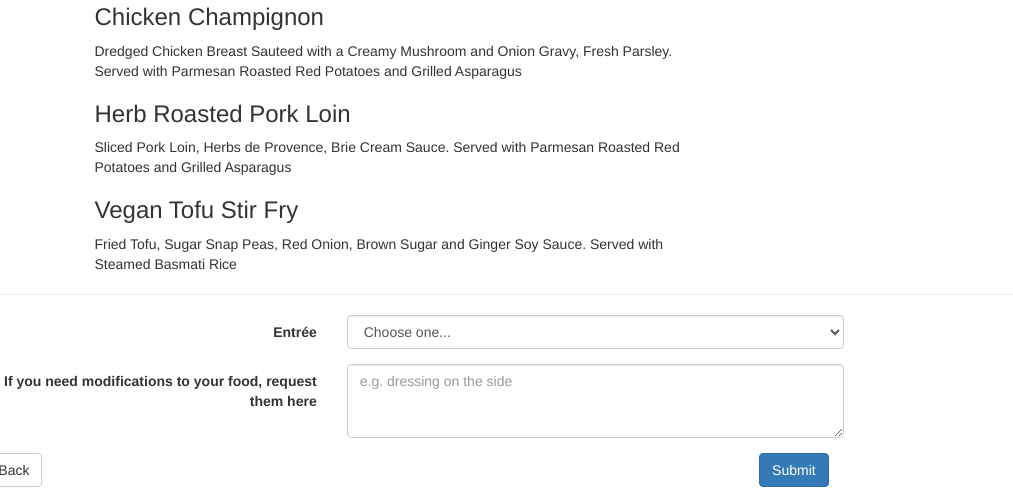
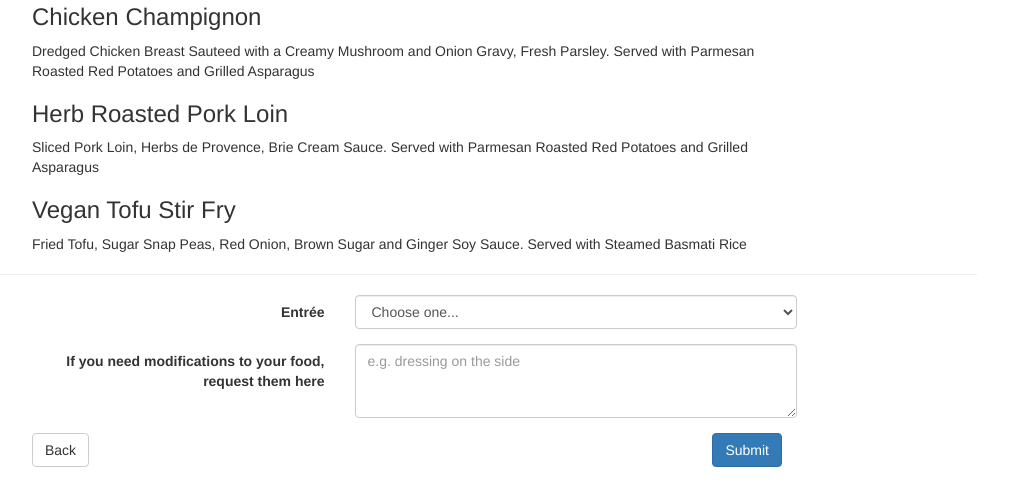
Before and after one commit to onionrings22/rsvp, a website: page static/views/rsvp.html in a window 1280 px wide. Shown: the part 457-959 px from the top of the page, without its empty margins (233-1246 px from the left). Drawn offline with Linux system fonts and the light colour scheme; no server answers.

Commit message:
fixed styling

```diff
--- a/static/views/rsvp.html
+++ b/static/views/rsvp.html
@@ -21,10 +21,10 @@
                 <h2 class="col-md-8 col-md-offset-2 col-xs-10 col-xs-offset-1 margin-bottom-10">
                     We will consider your selection of an entrée to be your RSVP. You can change your selection at any time
                     by returning to this website, but your final selection must be made by the end of June.
-                </div>
+                </h2>
             </div>
             <div class="row">
-                <div class="col-lg-6 col-lg-offset-3 col-xs-8 col-xs-offset-2">
+                <div class="col-xs-8 col-xs-offset-2">
                     <h2>Please select which entrée you will have at our wedding:</h2>
                     <div>All entrées include a salad and a dinner roll.</div>
                     <h3>Classic Caesar Salad</h3>
```
